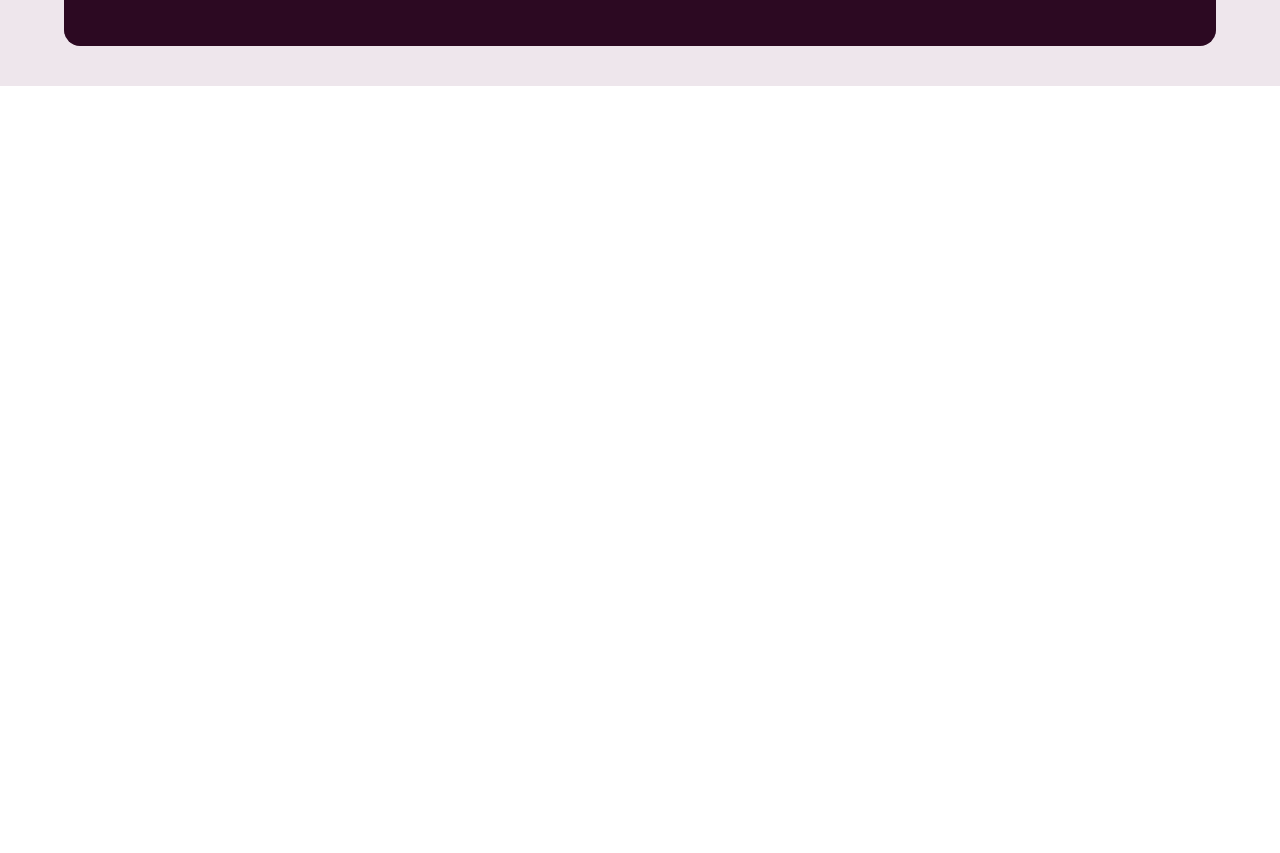
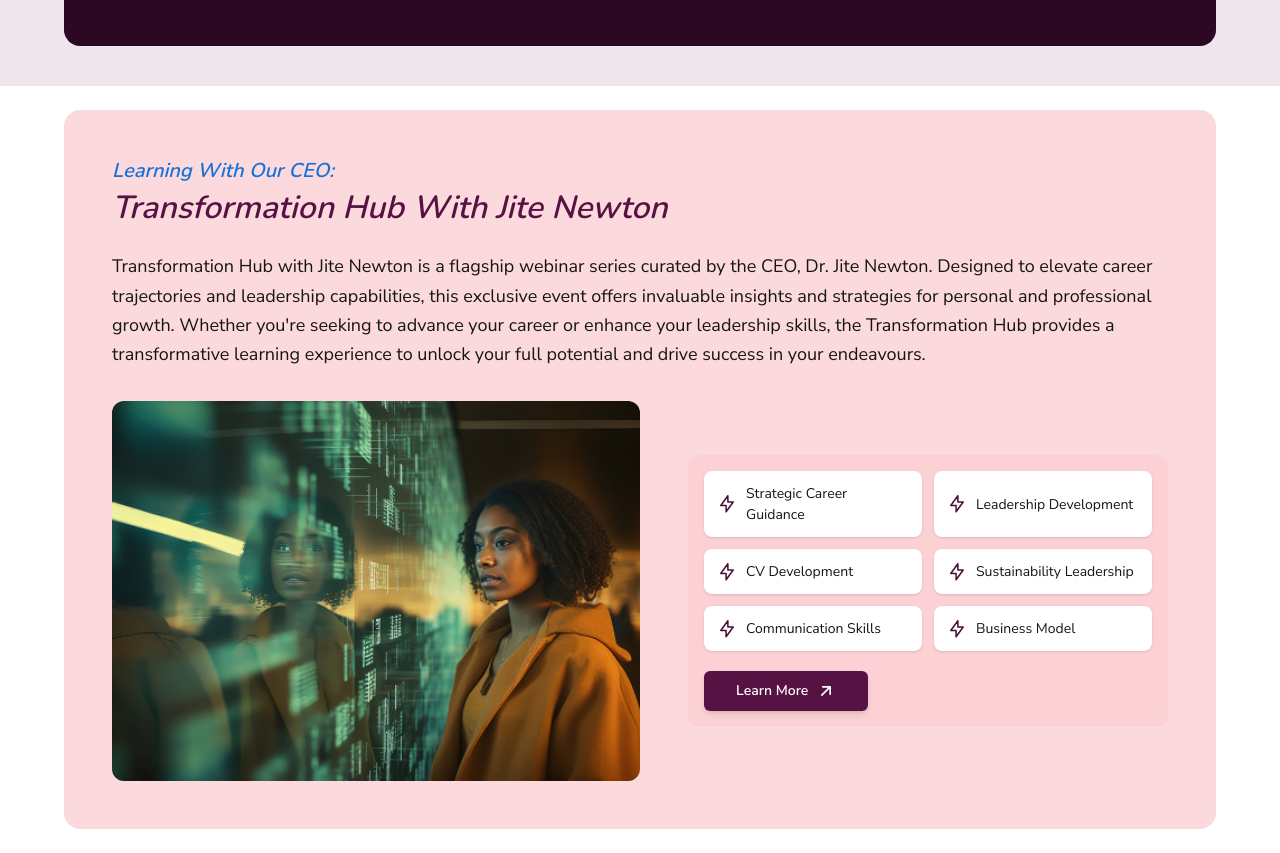
Before and after one commit to AmityTobi/tobams-internship-task, a Next.js app: page / in a window 1280 px wide. Shown: the part 3523-4376 px from the top of the page. Before the commit the page ends 3633 px from the top, so only its background shows below. Built offline with nearby package versions, Linux system fonts and the light colour scheme.

Commit message:
integrate TransformationHub component into main page

```diff
--- a/app/page.tsx
+++ b/app/page.tsx
@@ -3,6 +3,7 @@ import Hero from "@/components/hero";
 import LMSBlock from "@/components/lmsBlock";
 import ServicesSection from "@/components/servicesSection";
 import ManagementProgram from "@/components/managementProgram";
+import TransformationHub from "@/components/transformationHub";
 
 export default function Home() {
   return (
@@ -12,6 +13,7 @@ export default function Home() {
       <LMSBlock />
       <ServicesSection />
       <ManagementProgram />
+      <TransformationHub />
     </main>
   );
 }
```
